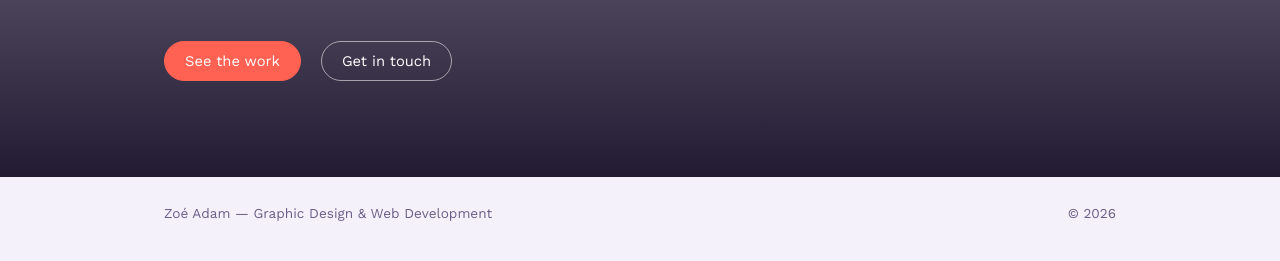
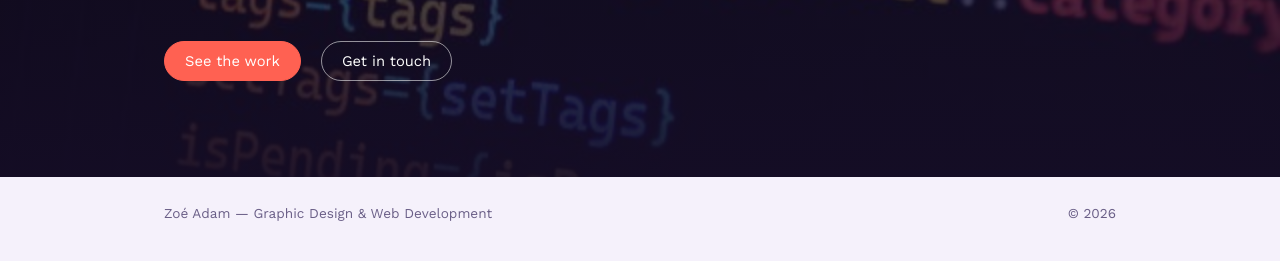
Before and after one commit to adamzoe-c/Zo-porto, a plain HTML site: page index.html in a window 1280 px wide. Shown: the part 614-875 px from the top of the page. Drawn offline with nearby package versions, Linux system fonts and the light colour scheme.

Commit message:
Add files via upload

```diff
--- a/index.html
+++ b/index.html
@@ -95,7 +95,7 @@ nav {
 }
 .hero-bg {
   position: absolute; inset: 0;
-  background-image: url('assets/hero.jpg');
+  background-image: url('hero.jpg');
   background-size: cover;
   background-position: center;
   z-index: 0;
```
